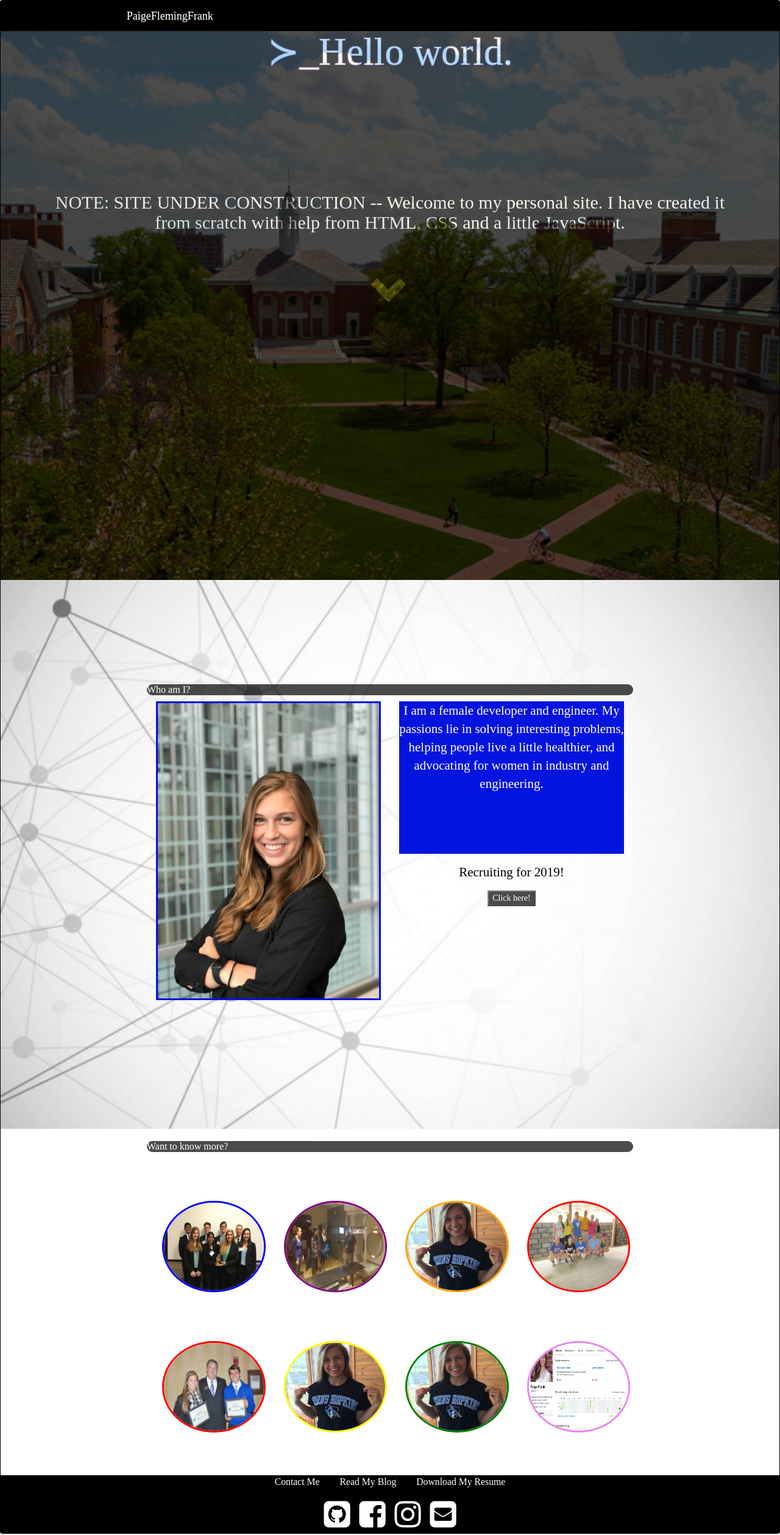
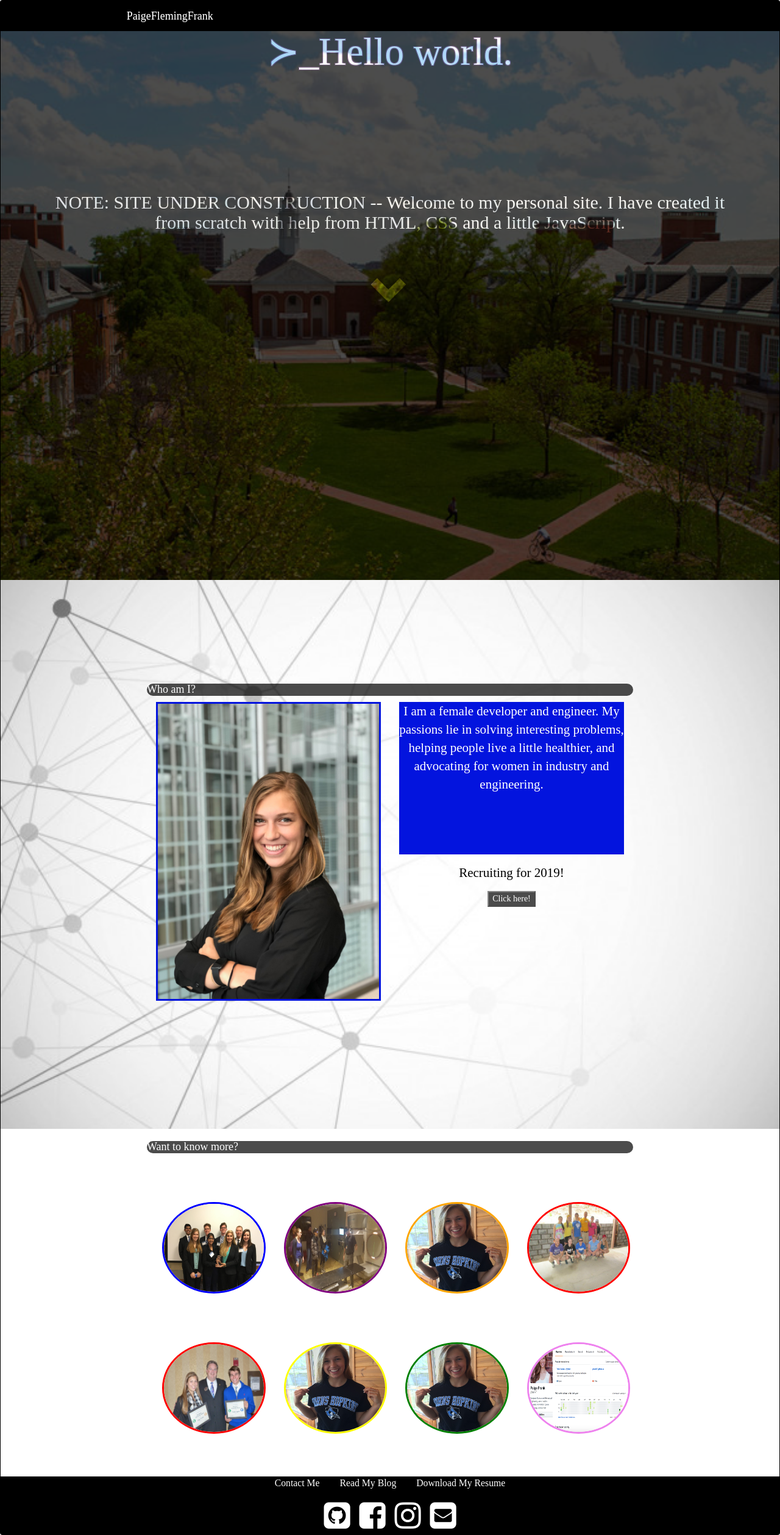
Before and after one commit to pfrank7/pfrank7.github.io, a Jekyll site: the page built from index.html, in a window 1280 px wide. Shown: the whole page at 61% size. Built offline with Jekyll 4.4.1, drawn with Linux system fonts in a browser that asks for light colours; nearby versions of some CDN libraries.

Commit message:
Update index.html

```diff
--- a/index.html
+++ b/index.html
@@ -105,7 +105,7 @@
 		<div class = "container">
 			<div class = "row" id = "margin" style = "margin-top:0px" >
 				<div class = "header">
-					<h1 style = "color:white; background-color:black; border-radius:10px; opacity:.7; font-size:medium;" > Who am I? </h1>
+					<h1 style = "color:white; background-color:black; border-radius:10px; opacity:.7; font-size:large;" > Who am I? </h1>
 				</div>
 				<div class = "col-sm-6">
 					<img style = "border:solid; border-color: #0314DE; height:auto; width: 100%;" src="../photos/IMG_0413.jpg" alt="Paige Frank">
@@ -124,7 +124,7 @@
 		<div class = "container">
 			<div class = "row" id = "margin" style = "margin-top:0px" >
 				<div class = "header" id = "header_font">
-					<h1 style = "color:white; background-color:black; border-radius:10px; opacity:.7; font-size: medium;" > Want to know more? </h1>
+					<h1 style = "color:white; background-color:black; border-radius:10px; opacity:.7; font-size: large;" > Want to know more? </h1>
 				</div>
 			</div>
 			<div class = "row text-center" id = "margin">
```
